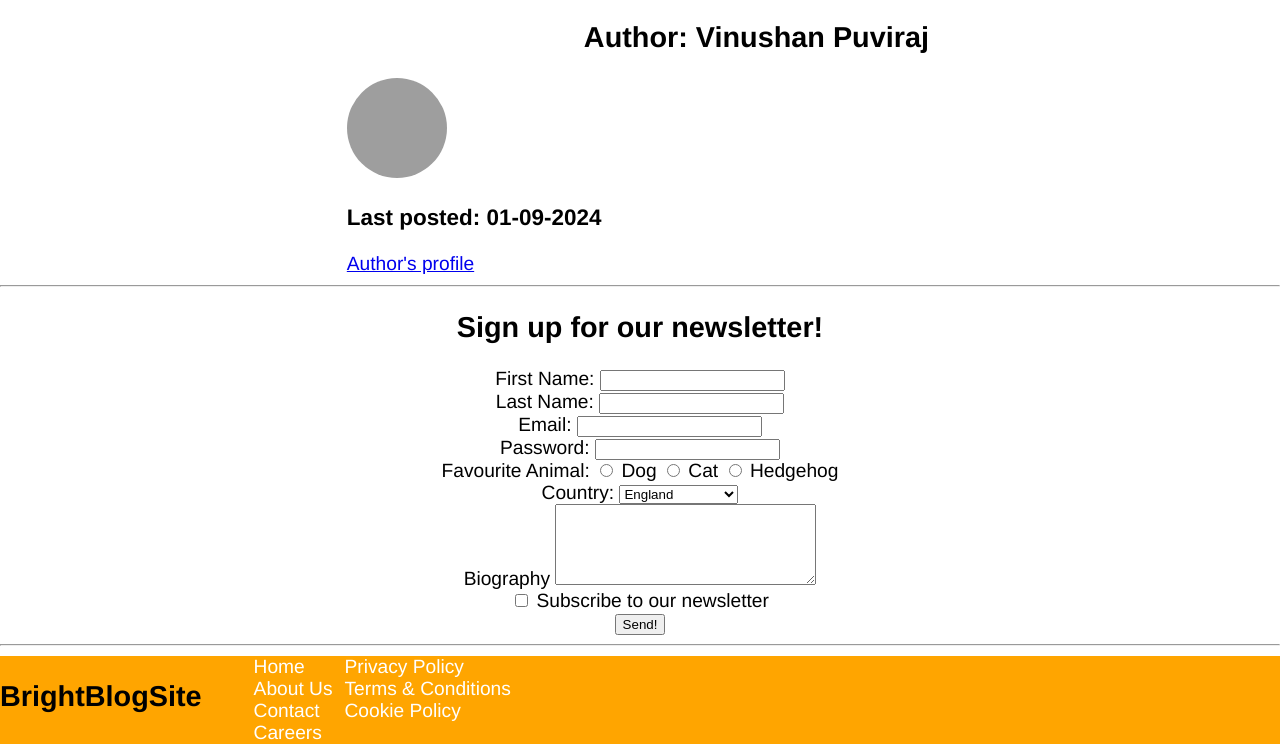
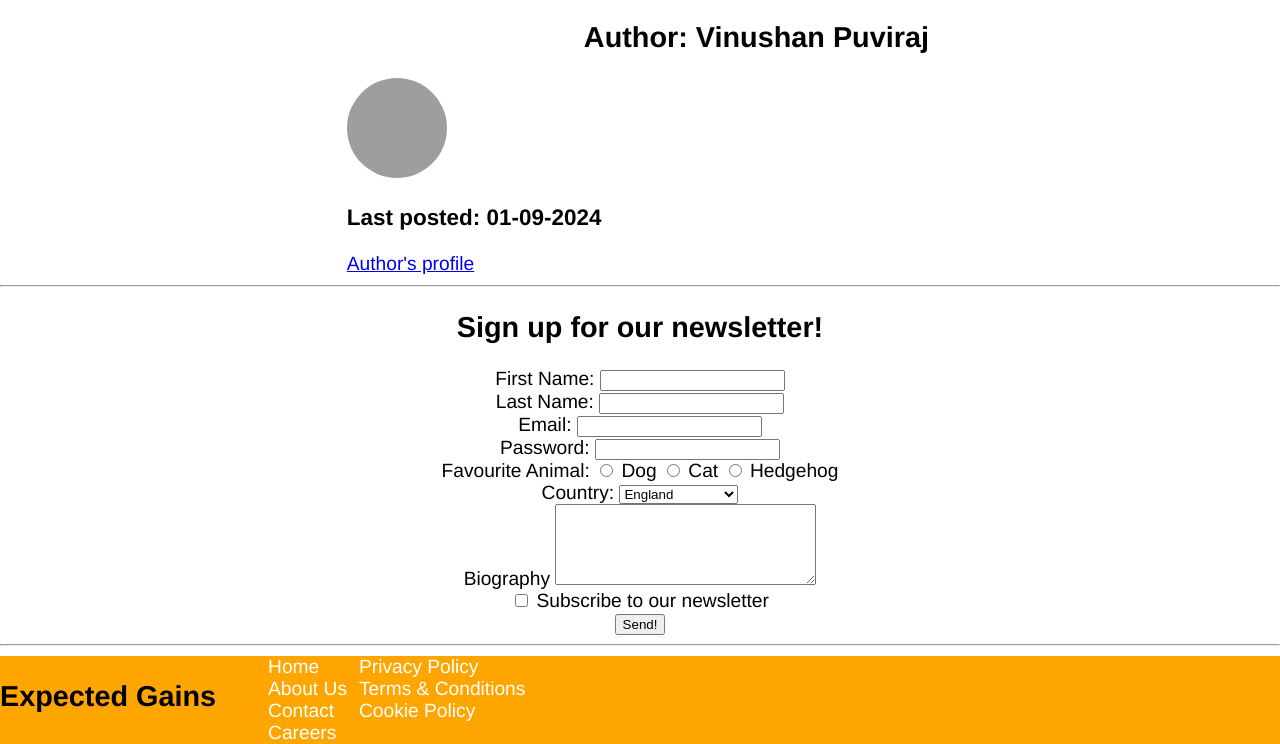
Before and after one commit to Vinushan18/vinushan18.github.io, a plain HTML site: page index.html in a window 1280 px wide. Shown: the part 3197-3941 px from the top of the page. Drawn offline with Linux system fonts and the light colour scheme; no server answers; grey boxes are pictures that could not be loaded.

Commit message:
Update index.html

```diff
--- a/index.html
+++ b/index.html
@@ -180,7 +180,7 @@
 
     <footer>
         <!-- footer goes here -->
-         <h2>BrightBlogSite</h2>
+         <h2>Expected Gains</h2>
          <section>
             <nav>
                 <ul id="footer-ul">
```
